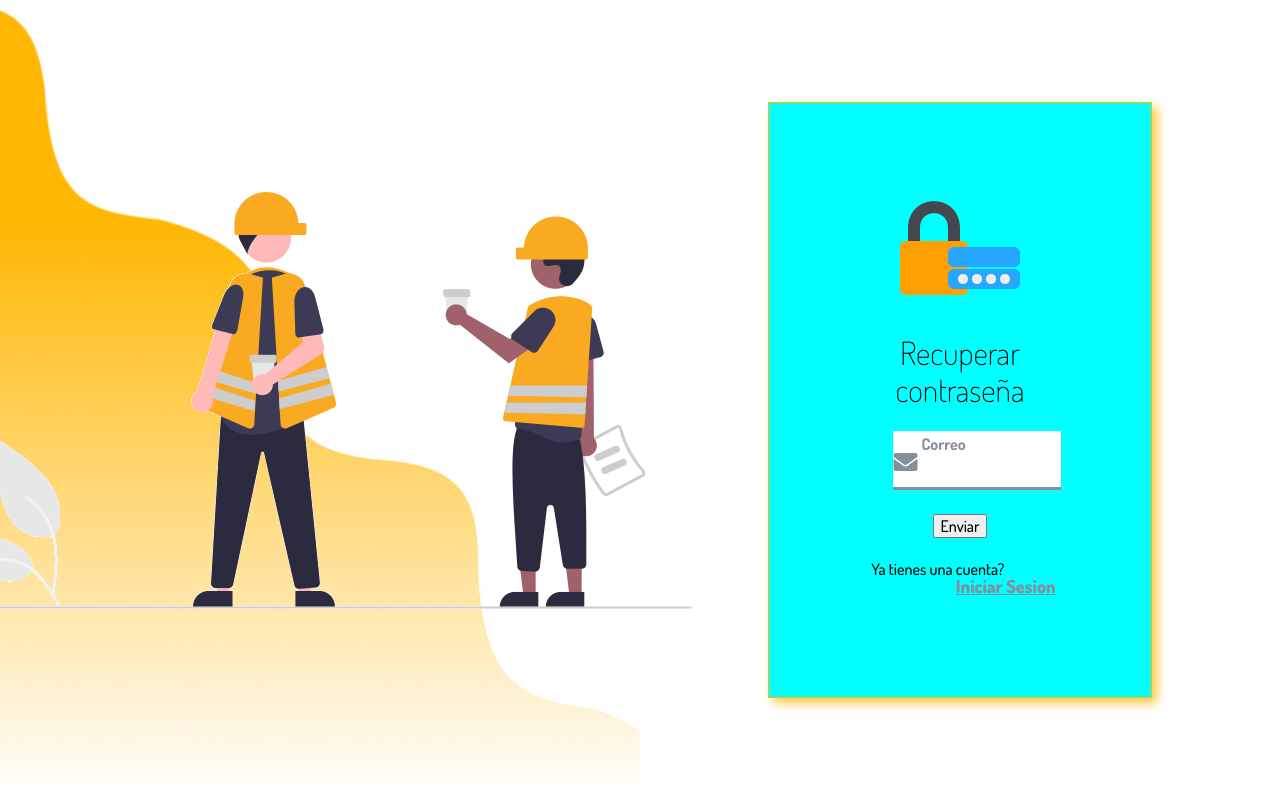
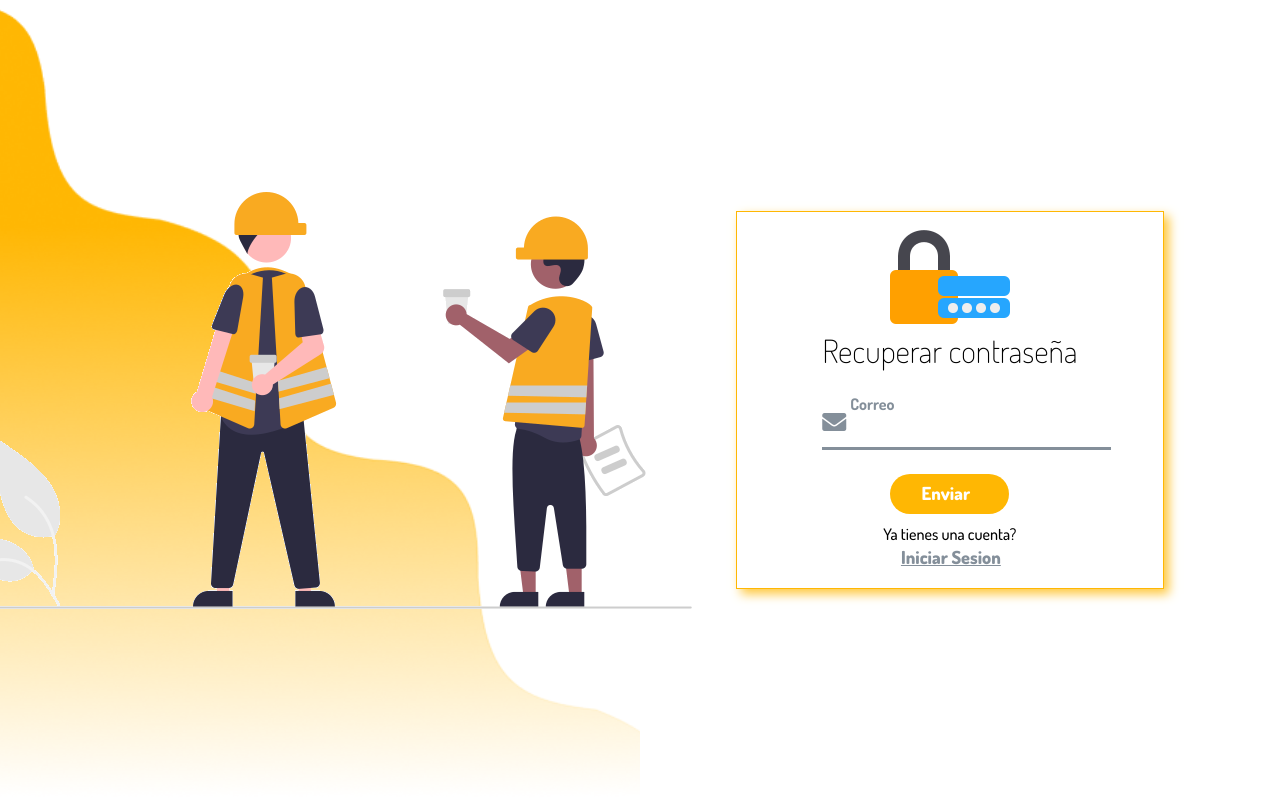
Before and after one commit to DonJavier00/FerroGameza, a PHP site: the page made by proyecto php/Login Ferreteria/recuperar.php in a window 1280 px wide. Run offline with PHP 8.4, Linux system fonts and the light colour scheme.

Commit message:
arreglos login y recuperar contrasena

```diff
--- a/proyecto php/Login Ferreteria/cambiar.php
+++ b/proyecto php/Login Ferreteria/cambiar.php
@@ -52,7 +52,7 @@
             <div class="correr">
               <p>Ya tienes una cuenta?  </p>
               <div class="iniciar-sesion">
-                <a href="index.php"><u>Iniciar Sesión</u></a>
+                <a href="index_login.php"><u>Iniciar Sesión</u></a>
               </div>
 
           </form>
--- a/proyecto php/Login Ferreteria/recuperar.php
+++ b/proyecto php/Login Ferreteria/recuperar.php
@@ -29,7 +29,10 @@
 
               <form action="#" class="login-form">
                 <img src="assets/contrasena.png" alt="" />
+                <div class="recuperar_contrasena_txt">
                 <h1>Recuperar contraseña</h1>
+                </div>
+
               <div class="input-group">
                 <label class="input-fill">
                   <input type="email" name="email" id="email" required />
@@ -37,14 +40,15 @@
                   <i class="fas fa-envelope"></i>
                 </label>
               </div>
+              <div class="btn-login_enviar">
+              <a href="cambiar.php">Enviar</a>
+            </div>
 
-              <input type="submit" value="Enviar" class="btn-login" />
-              <div class="correr">
-                <p>Ya tienes una cuenta? </p>
+            <div class="ya_tienes_una_cuenta">
+              <p>Ya tienes una cuenta? </p>
+              <a class="ya_tienes_una_cuenta_btn" href="index_login.php"><u>Iniciar Sesion</u></a>
+             </div>
 
-                <div class="iniciar-sesion">
-                  <a href="index.php"><u>Iniciar Sesion</u></a>
-                </div>
 
               </div>
 
--- a/proyecto php/Login Ferreteria/styles/main.css
+++ b/proyecto php/Login Ferreteria/styles/main.css
@@ -25,12 +25,12 @@ body {
 }
 
 .login-data {
+  width: 70%;
   text-align: center;
-  width: 60%;
 }
 
 .login-data h1 {
-  font-weight: 200;
+  font-weight: 350;
 }
 
 .input-group {
@@ -56,11 +56,7 @@ body {
   outline: none;
   border-color: #ffb703;
 }
-
-.input-fill input:hover {
-  background-color: #e9ecef;
-}
-
+/* se utilizan para cuando pongamos el cursor en correo y contrasena se marque amarillo*/
 .input-fill input:focus + .input-label {
   top: 0;
   margin-bottom: 2rem;
@@ -70,6 +66,7 @@ body {
 .input-fill input:focus ~ i {
   color: #ffb703;
 }
+/*hasta aca */
 
 .input-fill .input-label {
   position: absolute;
@@ -88,18 +85,23 @@ body {
   color: #848f9a;
   font-size: 1.5rem;
 }
-
+/*formulario */
 .login-form{
-  padding: 80px;
+ width: 95%;
+ height: auto;
   border: 1px solid #ffb703;
   box-shadow: 5px 5px 10px  #ffc83d;
-  background-color: aqua;
+
+}
+
+.login-form .imagen_login{
+  margin-top: 10px;
 }
 
 .login-form a {
   display: block;
   width: 85%;
-  text-align: right;
+  text-align: center;
   text-decoration: none;
   color: #848f9a;
   margin-bottom: 1.3rem;
@@ -111,101 +113,57 @@ body {
 .login-form a:hover {
   color: #ffb703;
 }
+.btn-login{
 
+ margin-left: 33%;
+ width: 35%;
+ font-size: 1.3rem;
+ background-color: #ffb703;
+ border-radius: 3rem;
+ text-align: center;
+ font-weight: 500;
+
+}
+.btn-login:hover{
+  background-color: rgb(246, 246, 255);
+	box-shadow: 2px 5px 20px 4px #ffc532;
+
+
+}
 .btn-login a {
-  border-radius: 3rem;
-  width: 45%;
+  line-height: 1.6rem;
+  color: #ffffff;
+ padding: 9px;
+
+  margin-left: -4px;
+}
+
+
+.seleccionar_rol_login{
+
+  width: 60%;
+  height: 44px;
   border: 1px solid #ffb703;
   line-height: 1.6rem;
   font-size: 1.3rem;
-  background-color: #ffb703;
-  color: #ffffff;
-  padding: 0.5rem 0;
-  transition: 0.3s ease-in-out all;
-  font-weight: 500;
-}
-
-.btn-login:hover {
-  cursor: pointer;
-  background-color: #ffffff;
-  color: #ffb703;
-}
-
-.boton{
-  border-radius: 3rem;
-  width: 75%;
-  border: 1px solid #ffb703;
-  line-height: 1.6rem;
-  font-size: 1.3rem;
-  background-color: #ffb703;
-  color: #ffffff;
-  padding: 0.8rem 0;
-  transition: 0.3s ease-in-out all;
-  font-weight: 500;
-
-
-}
-
-.boton:hover{
-  cursor: pointer;
-  background-color: #ffffff;
-  color: #ffb703;
-}
-
-.links a{
-display: block;
-text-align: center;
-}
-.links{
-padding: 2px;
-display: none;
-
-}
-
-
-.desplegable:hover .links{
-  display: block;
-}
-
-.seleccionar{
-
-  width: 55%;
-  border: 1px solid #ffb703;
-  line-height: 1.6rem;
-  font-size: 1.3rem;
-  background-color: #ffffff;
+  background-color: #fff7f7;
   color: #ffb703;
   padding: 0.5rem 0;
   transition: .03s ease-in-out all;
   font-weight: 500;
   text-align: center;
-}
-
-.seleccionar:hover{
-  cursor: pointer;
-  background-color: #ffffff;
-  color: #ffb703;
+  margin-top: -10px;
 
 }
 
-.op:hover{
-  cursor: pointer;
-  background-color: #ffffff;
-  color: #ffb703;
 
+.olvido_contrasena{
+margin-top: -10px;
 }
+.olvido_contrasena .recuperar_contrasena_btn {
+margin-left: 33px;
+margin-top: -12px;
 
-.iniciar-sesion a{
-  align-items: center;
-  text-align: center;
-  margin-left: 33%;
-  margin-top: -7%;
-
-}
-
-.correr{
-  margin-top: 10%;
-  margin-left: -20%;
 }
 
 .recuperar-contraseña a{
@@ -215,3 +173,51 @@ display: none;
   margin-top: -7%;
 
 }
+/*RECUPERAR CONTRESENA FORMATO*/
+.recuperar_contrasena_txt h1{
+  margin-top: -10px;
+}
+
+
+
+.btn-login_enviar{
+
+ margin-left: 36%;
+ width: 28%;
+ font-size: 1.3rem;
+ background-color: #ffb703;
+ border-radius: 3rem;
+ text-align: center;
+ font-weight: 500;
+
+}
+.btn-login_enviar:hover{
+  background-color: rgb(246, 246, 255);
+	box-shadow: 2px 5px 20px 4px #ffc532;
+
+
+}
+.btn-login_enviar a {
+  line-height: 1.6rem;
+  color: #ffffff;
+ padding: 7px;
+
+  margin-left: -2px;
+}
+
+.ya_tienes_una_cuenta{
+  margin-top: -10px;
+  }
+  .ya_tienes_una_cuenta .ya_tienes_una_cuenta_btn {
+  margin-left: 33px;
+  margin-top: -12px;
+
+  }
+
+  .ya_tienes_una_cuenta a{
+    align-items: center;
+    text-align: center;
+    margin-left: 39%;
+    margin-top: -7%;
+
+  }
--- a/proyecto php/registrar producto/index.php
+++ b/proyecto php/registrar producto/index.php
@@ -14,7 +14,7 @@
 
       <div class="tituloFerreteria">
       <i class="fas fa-door-open"></i>
-      <a href="Login Ferreteria/index.html">Cerrar sesion</a>
+      <a href="../Login Ferreteria/index_login.php">Cerrar sesion</a>
       <img src="imag/FerroGamezaBaner.jpg" alt="">
 
     </div>
```
Also changed, not shown: proyecto php/Login Ferreteria/index_login.php (renamed from proyecto php/Login Ferreteria/index.php, +10 -8 lines), proyecto php/registrar producto/partials/ver_usuarios_imports.php (+20 -29 lines).
